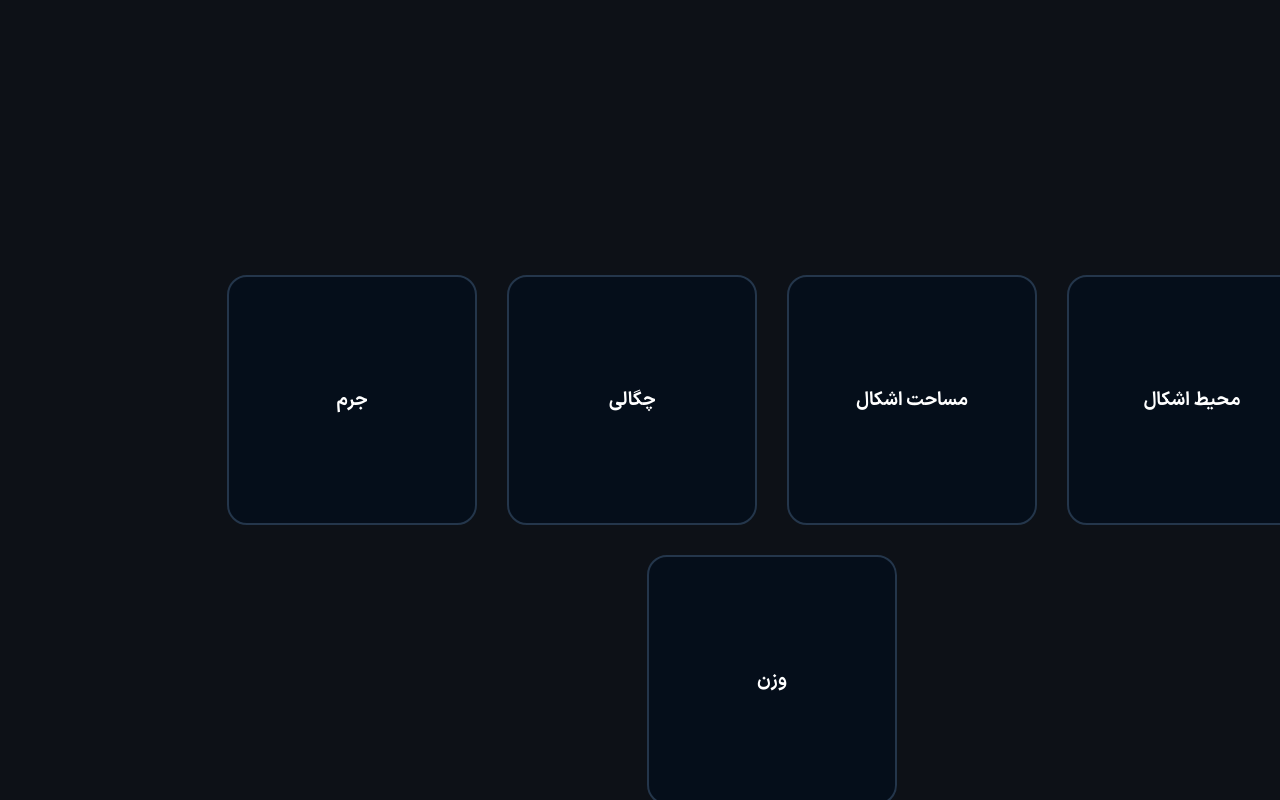
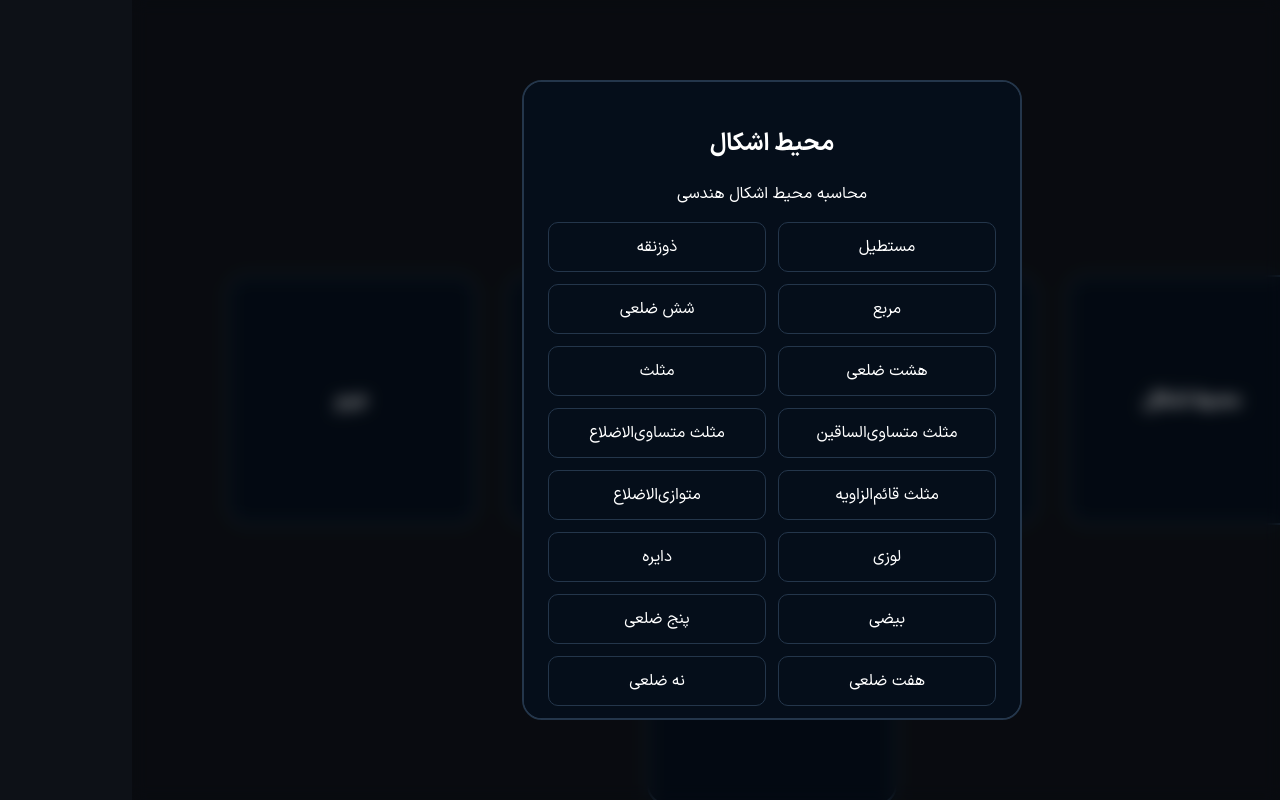
Before and after one commit to MACsepehri/Kharazmi1405-1406, a React (Vite) app in the folder MathLab/: page / in a window 1280 px wide. Both pictures are taken after a click on the element "محیط اشکال". Shown: the part 668-1468 px from the top of the page. Built offline with nearby package versions, Linux system fonts and the light colour scheme.

Commit message:
Completed the Second part of main page completly.

```diff
--- a/MathLab/src/assets/css/Base.jsx
+++ b/MathLab/src/assets/css/Base.jsx
@@ -30,6 +30,10 @@ export const GlobalStyle = createGlobalStyle`
         direction: rtl;
     }
 
+    button {
+        cursor: pointer;
+    }
+
     a {
         color: var(--primary);
         text-decoration: none;
@@ -41,6 +45,10 @@ export const GlobalStyle = createGlobalStyle`
 
     .primary {
         color: var(--primary);
+    }
+
+    .no-decoration,.no-decoration:hover {
+        text-decoration: none;
     }
 `;
 
--- a/MathLab/src/assets/css/MainPage.jsx
+++ b/MathLab/src/assets/css/MainPage.jsx
@@ -23,3 +23,13 @@ export const Flex = styled.div`
     gap: 30px;
     justify-content: center;
 `
+
+export const CloseButton = styled.button`
+    color: white;
+    width: 150px;
+    padding: 10px;
+    border-radius: 8px;
+    border: 2px solid #e50101;
+    background: #9b0d0d;
+    margin-top: 20px;
+`
--- a/MathLab/src/assets/part/PartTwo.jsx
+++ b/MathLab/src/assets/part/PartTwo.jsx
@@ -1,37 +1,150 @@
+import { useState } from "react";
 import { Section, SectionContent } from "../css/Base";
-import { Flex, OuterBox } from "../css/MainPage";
+import { CloseButton, Flex, OuterBox } from "../css/MainPage";
+import { Link } from "react-router-dom";
 
-function openModalBox(func) {
-    return 0;
+const shapes = [
+    ["مستطیل", "rectangle"],
+    ["ذوزنقه", "trapezoid"],
+    ["مربع", "square"],
+    ["شش ضلعی", "hexagon"],
+    ["هشت ضلعی", "octagon"],
+    ["مثلث", "triangle"],
+    ["مثلث متساوی‌الساقین", "isosceles_triangle"],
+    ["مثلث متساوی‌الاضلاع", "equilateral_triangle"],
+    ["مثلث قائم‌الزاویه", "right_triangle"],
+    ["متوازی‌الاضلاع", "parallelogram"],
+    ["لوزی", "rhombus"],
+    ["دایره", "circle"],
+    ["بیضی", "ellipse"],
+    ["پنج ضلعی", "pentagon"],
+    ["هفت ضلعی", "heptagon"],
+    ["نه ضلعی", "nonagon"],
+    ["ده ضلعی", "decagon"],
+    ["چهارضلعی", "quadrilateral"],
+    ["بادبادک", "kite"],
+    ["نیم‌دایره", "semicircle"],
+    ["ربع دایره", "quarter_circle"]
+];
+
+function Modal({ title, description, baseUrl, onClose }) {
+    return (
+        <div
+            onClick={onClose}
+            style={{
+                position: "fixed",
+                inset: 0,
+                display: "flex",
+                alignItems: "center",
+                justifyContent: "center",
+                background: "rgba(0, 0, 0, 0.3)",
+                backdropFilter: "blur(8px)",
+                WebkitBackdropFilter: "blur(8px)",
+                zIndex: 999
+            }}>
+            <div
+                onClick={(event) => event.stopPropagation()}
+                style={{
+                    width: "min(500px, 90%)",
+                    maxHeight: "80vh",
+                    overflowY: "auto",
+                    padding: "24px",
+                    boxSizing: "border-box",
+                    border: "2px solid var(--dark-blue-border)",
+                    borderRadius: "20px",
+                    background: "#050e1a",
+                    color: "white"
+                }}>
+                <h2>{title}</h2>
+                <p>{description}</p>
+
+                <div
+                    style={{
+                        display: "grid",
+                        gridTemplateColumns: "repeat(2, minmax(0, 1fr))",
+                        gap: "12px"
+                    }}>
+                    {shapes.map(([name, path]) => (
+                        <Link
+                            key={path}
+                            to={`${baseUrl}/${path}`}
+                            onClick={onClose}
+                            style={{
+                                color: "white",
+                                textDecoration: "none",
+                                padding: "12px",
+                                border: "1px solid var(--dark-blue-border)",
+                                borderRadius: "10px",
+                                textAlign: "center"
+                            }}>
+                            {name}
+                        </Link>
+                    ))}
+                </div>
+
+                <CloseButton onClick={onClose}>
+                    بستن
+                </CloseButton>
+            </div>
+        </div>
+    );
 }
 
 export default function PartTwo() {
+    const [modal, setModal] = useState(null);
+
     return (
         <Section id="projects">
             <SectionContent>
                 <Flex>
-                    {/*  */}
-                    <OuterBox>
+                    <OuterBox
+                        onClick={() =>
+                            setModal({
+                                title: "محیط اشکال",
+                                description: "محاسبه محیط اشکال هندسی",
+                                baseUrl: "/project/round"
+                            })
+                        }>
                         <h3>محیط اشکال</h3>
                     </OuterBox>
-                    {/*  */}
-                    <OuterBox>
+
+                    <OuterBox
+                        onClick={() =>
+                            setModal({
+                                title: "مساحت اشکال",
+                                description: "محاسبه مساحت اشکال هندسی",
+                                baseUrl: "/project/area"
+                            })
+                        }>
                         <h3>مساحت اشکال</h3>
                     </OuterBox>
-                    {/*  */}
+
+                    <Link className="no-decoration" to="/project/density">
                         <OuterBox>
                             <h3>چگالی</h3>
                         </OuterBox>
-                    {/*  */}
+                    </Link>
+
+                    <Link className="no-decoration" to="/project/mass">
                         <OuterBox>
                             <h3>جرم</h3>
                         </OuterBox>
-                    {/*  */}
+                    </Link>
+
+                    <Link className="no-decoration" to="/project/weight">
                         <OuterBox>
                             <h3>وزن</h3>
                         </OuterBox>
+                    </Link>
                 </Flex>
             </SectionContent>
+
+            {modal && (
+                <Modal
+                    {...modal}
+                    onClose={() => setModal(null)}
+                />
+            )}
         </Section>
-    )
+    );
 }
```
Also changed, not shown: MathLab/index.html (indentation only). Lines whose indentation alone changed are shown as unchanged.
